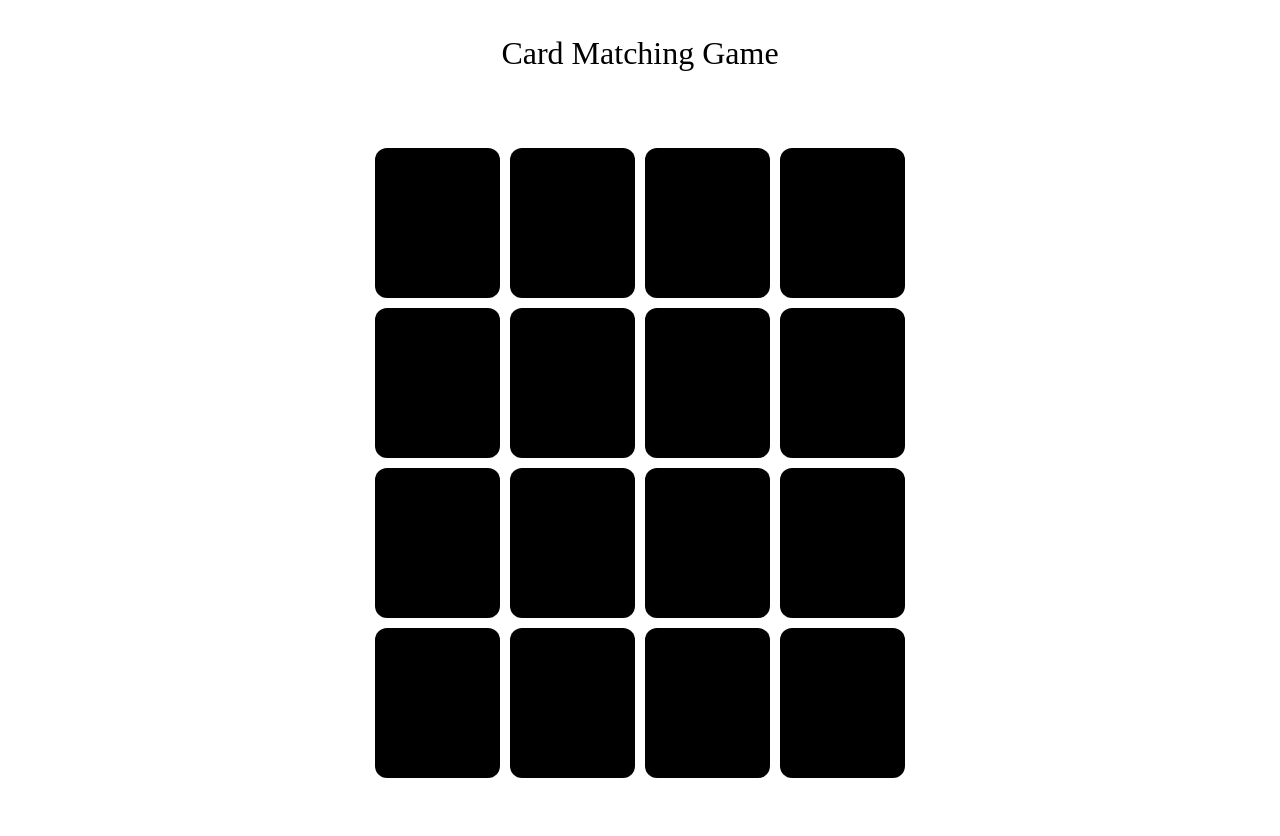
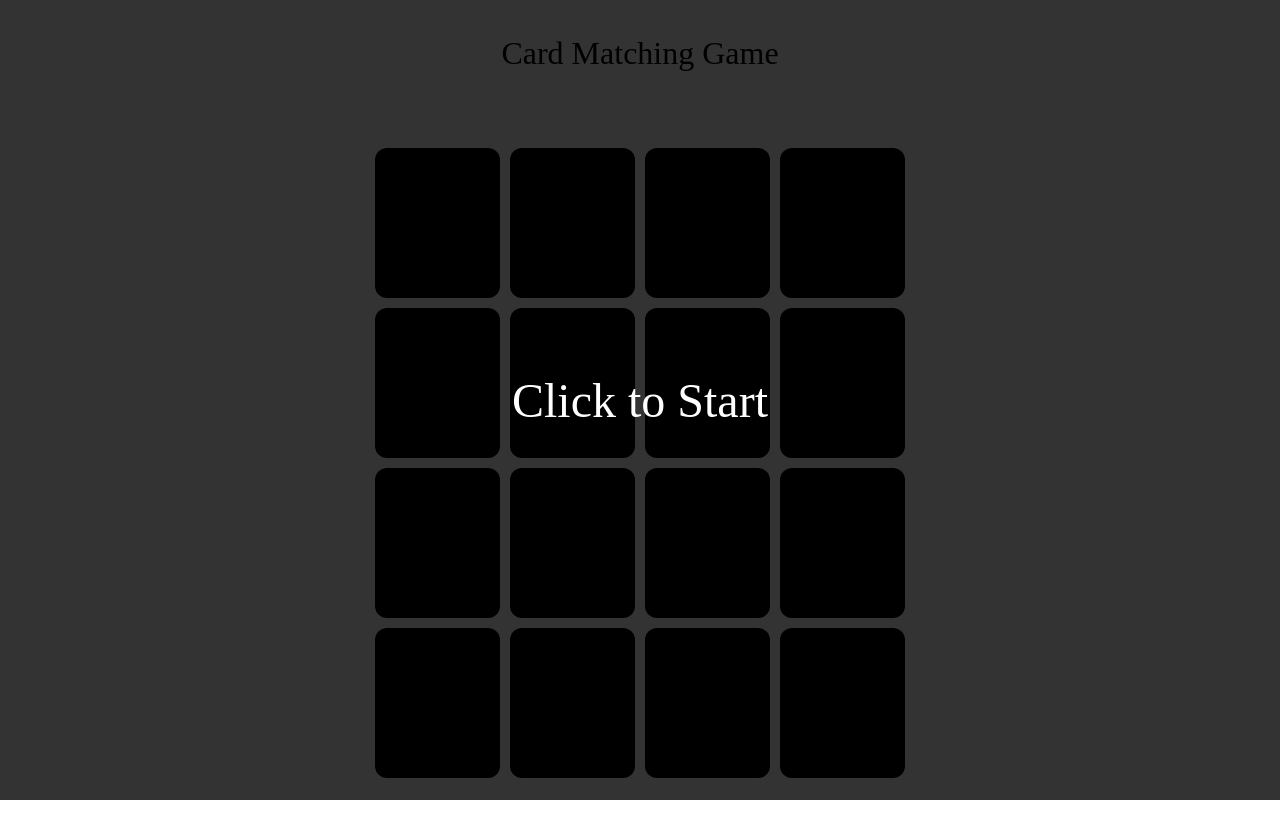
Before and after one commit to CarlPi/CardMatchingGame, an Angular app: page / in a window 1280 px wide. Built offline with nearby package versions, Linux system fonts and the light colour scheme.

Commit message:
added start button

```diff
--- a/src/app/app.component.html
+++ b/src/app/app.component.html
@@ -6,3 +6,6 @@
     </ng-container>
   </section>
 </section>
+<div class="overlay-text" *ngIf="!gameStarted" (click)="startGame()">
+  Click to Start
+</div>
--- a/src/app/app.component.scss
+++ b/src/app/app.component.scss
@@ -18,3 +18,31 @@
     margin: 50px;
     justify-content: center;
 }
+
+.overlay-text {
+    position: fixed;
+    top: 0;
+    left: 0;
+    right: 0;
+    bottom: 0;
+    display: flex;
+    justify-content: center;
+    align-items: center;
+    z-index: 100;
+    font-weight: normal;
+    text-align: center;
+    font-size: 3em;
+    color: white;
+    background-color: rgba(0, 0, 0, 0.8);
+}
+
+@media (max-width: 600px) {
+    .game-container {
+        grid-template-columns: repeat(2, auto);
+    }
+
+    .game-info-container {
+        flex-direction: column;
+        align-items: center;
+    }
+}
--- a/src/app/app.component.ts
+++ b/src/app/app.component.ts
@@ -11,4 +11,9 @@ import { CardList } from './common/card-list';
 export class AppComponent {
   title = 'CardMatchingGame';
   cardList = CardList;
+  gameStarted = false;
+
+  startGame() {
+    this.gameStarted = true;
+  }
 }
```
Also changed, not shown: 1 other file (tests, documents, lock files or other folders).
